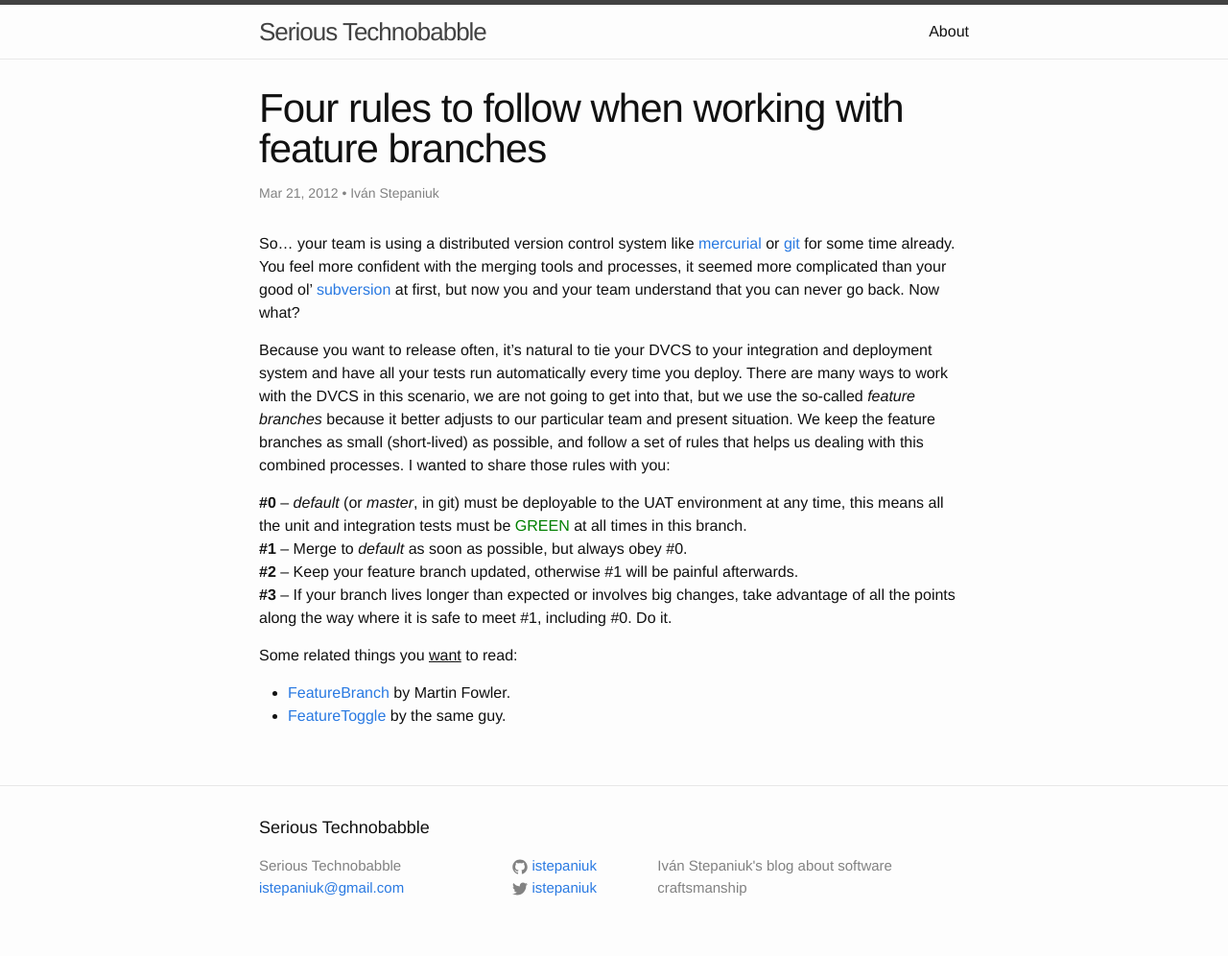
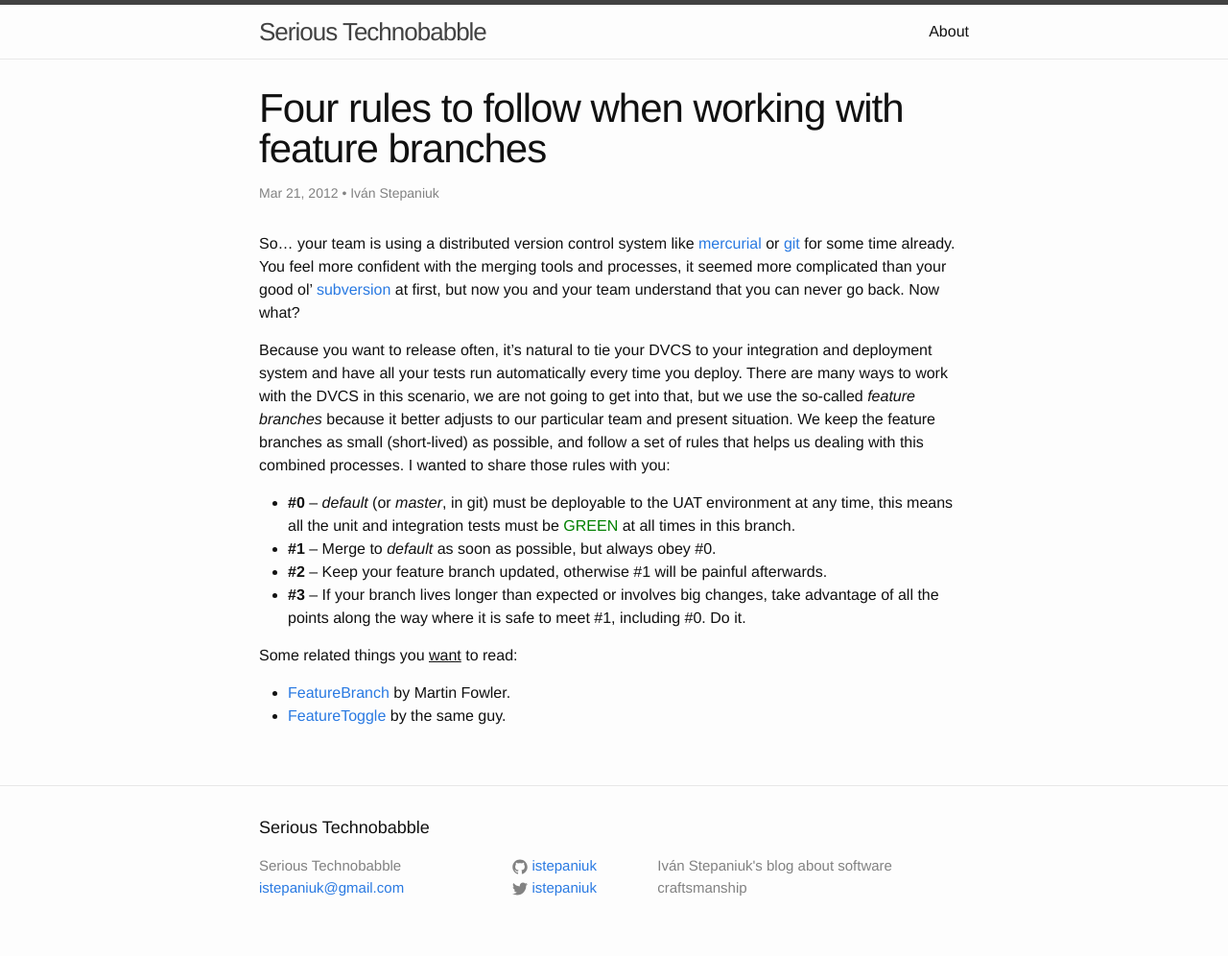
Before and after one commit to istepaniuk/istepaniuk-com, a Jekyll site: the page built from _posts/2012-03-21-four-rules-for-feature-branches.md, in a window 1280 px wide. Shown: the whole page at 96% size. Built offline with Jekyll 4.4.1, drawn with Linux system fonts in a browser that asks for light colours; Markdown is read by kramdown in place of the engine named in the settings; comment, search, counter and statistics services are not loaded.

Commit message:
fixing md and img paths

```diff
--- a/_posts/2012-03-21-four-rules-for-feature-branches.md
+++ b/_posts/2012-03-21-four-rules-for-feature-branches.md
@@ -12,10 +12,10 @@ So&#8230; your team is using a distributed version control system like [mercuria
 
 Because you want to release often, it&#8217;s natural to tie your DVCS to your integration and deployment system and have all your tests run automatically every time you deploy. There are many ways to work with the DVCS in this scenario, we are not going to get into that, but we use the so-called *feature branches* because it better adjusts to our particular team and present situation. We keep the feature branches as small (short-lived) as possible, and follow a set of rules that helps us dealing with this combined processes. I wanted to share those rules with you:
 
-**#0** &#8211; *default* (or *master*, in git) must be deployable to the UAT environment at any time, this means all the unit and integration tests must be <span style="color: #008000;">GREEN</span> at all times in this branch.
-**#1** &#8211; Merge to *default* as soon as possible, but always obey #0.
-**#2** &#8211; Keep your feature branch updated, otherwise #1 will be painful afterwards.
-**#3** &#8211; If your branch lives longer than expected or involves big changes, take advantage of all the points along the way where it is safe to meet #1, including #0. Do it.
+ * **#0** &#8211; *default* (or *master*, in git) must be deployable to the UAT environment at any time, this means all the unit and integration tests must be <span style="color: #008000;">GREEN</span> at all times in this branch.
+ * **#1** &#8211; Merge to *default* as soon as possible, but always obey #0.
+ * **#2** &#8211; Keep your feature branch updated, otherwise #1 will be painful afterwards.
+ * **#3** &#8211; If your branch lives longer than expected or involves big changes, take advantage of all the points along the way where it is safe to meet #1, including #0. Do it.
 
 Some related things you <span style="text-decoration: underline;">want</span> to read:
 
```
Also changed, not shown: _posts/2012-03-26-owd-b2g-new-smartphone-paradigm.md (+2 -1 lines), _posts/2013-09-29-what-is-enterprise-software.md (line endings or trailing spaces).
